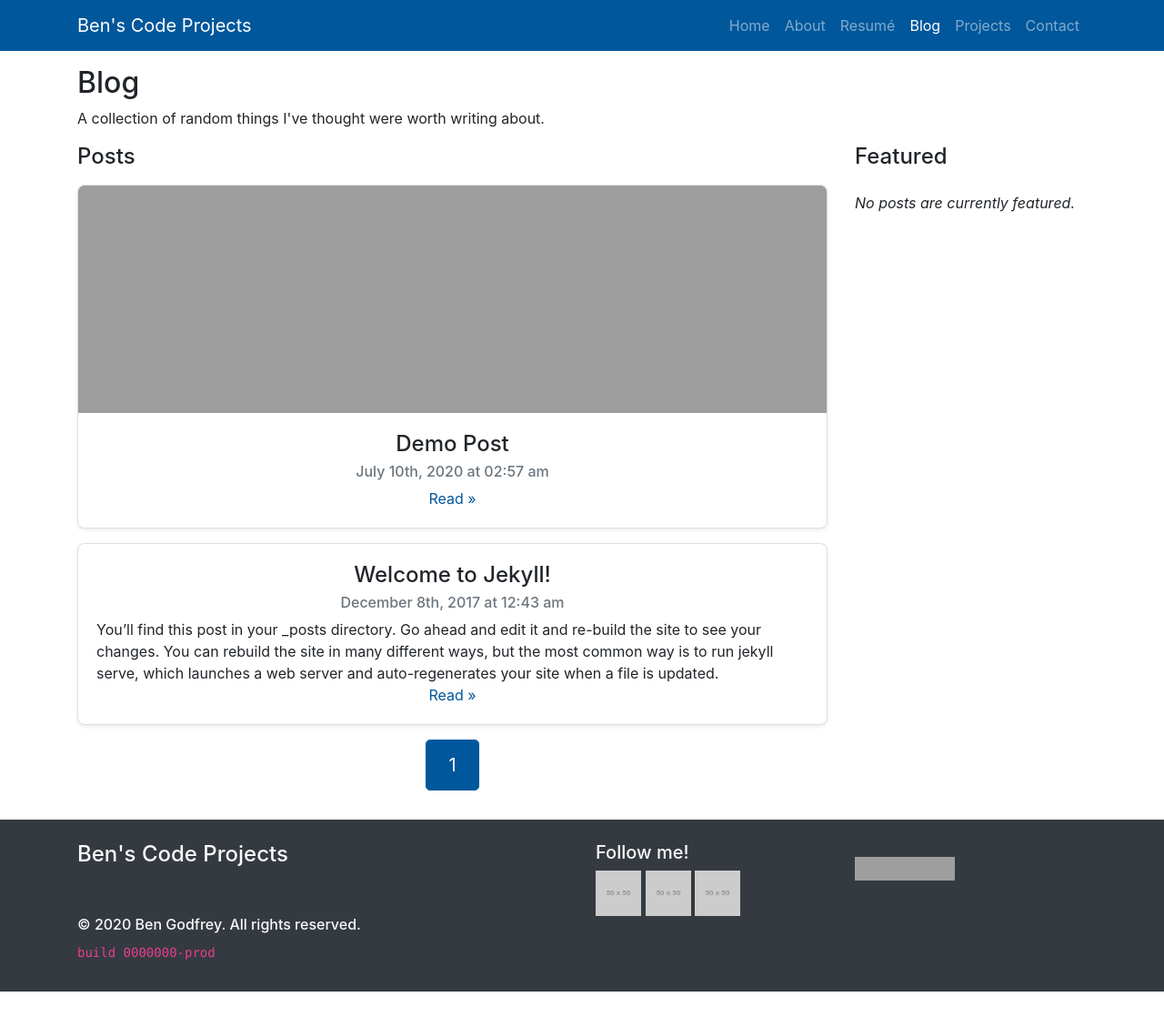
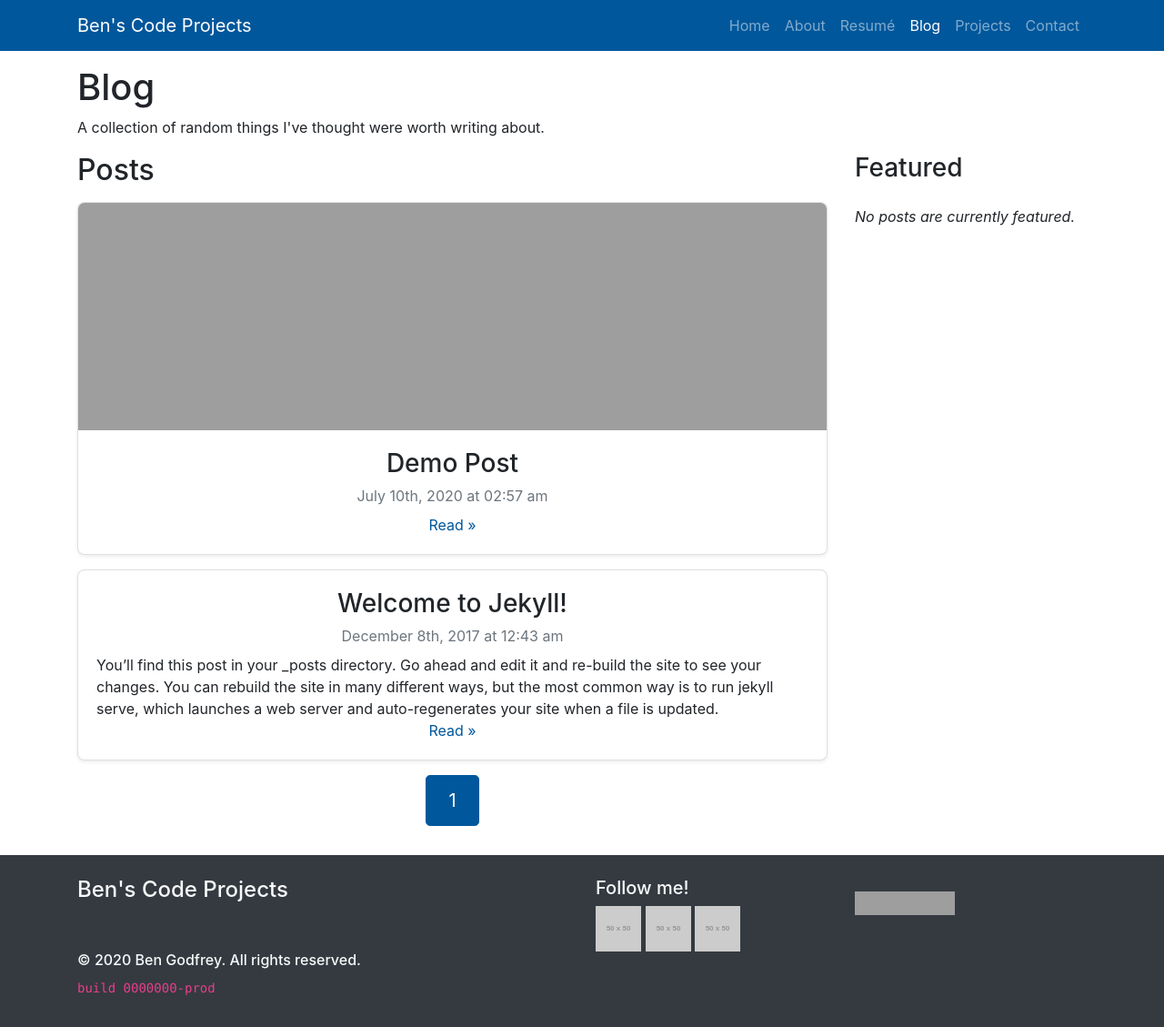
Before and after one commit to BenJetson/benjetson.github.io, a Jekyll site: the page built from blog/index.html, in a window 1280 px wide. Shown: the whole page at 91% size. Built offline with Jekyll 4.4.1, drawn with Linux system fonts in a browser that asks for light colours; the list of posts is cut into pages by our own code; before the commit the page ends 1090 px from its top, so only the background shows below that; grey boxes are pictures that could not be loaded.

Commit message:
Blog page accessibility improvements. #15

```diff
--- a/blog/index.html
+++ b/blog/index.html
@@ -5,7 +5,7 @@
 
 <div class="container py-3">
   <header class="mb-3">
-    <h2>Blog</h2>
+    <h1>Blog</h1>
     {% if paginator.page == 1 %}
     <p>
       A collection of random things I've thought were worth writing about.
@@ -14,7 +14,7 @@
   </header>
   <div class="row">
     <div class="col-xs-12 col-md-8 col-lg-9">
-      <h4>Posts</h4>
+      <h2>Posts</h2>
       <section class="my-3">
         {% for post in paginator.posts %}
         <div class="card text-center mb-3 shadow-sm blogpost-card">
@@ -27,17 +27,17 @@
           />
           {% endif %}
           <div class="card-body">
-            <h4 class="card-title">{{ post.title }}</h4>
-            <h6 class="card-subtitle mb-2 text-muted">
+            <h3 class="card-title">{{ post.title }}</h3>
+            <div class="card-subtitle mb-2 text-muted">
               {{ post.date | date_to_long_string: "ordinal", "US" }} at {{
               post.date | date: "%I:%M %P"}}
-            </h6>
+            </div>
             <div class="card-text text-left blogpost-excerpt">
               {%- comment -%} Exclude images and other tags here. {%- endcomment
               -%} {{ post.excerpt | markdownify | strip_html | markdownify }}
             </div>
             <a href="{{ post.url | prepend: site.url }}" class="stretched-link"
-              >Read &raquo;</a
+              >Read <span class="sr-only">Post</span>&raquo;</a
             >
           </div>
         </div>
@@ -159,7 +159,7 @@
       </nav>
     </div>
     <div class="col-xs-12 col-md-4 col-lg-3">
-      <h4>Featured</h4>
+      <h3>Featured</h3>
       <section class="my-3">
         {% assign featuredCount = 0 %}
         <!--  -->
@@ -172,7 +172,7 @@
           <a
             href="{{ post.url | prepend: site.url }}"
             class="list-group-item list-group-item-action"
-            ><h6>{{ post.title }}</h6>
+            ><p class="h6">{{ post.title }}</p>
             <small
               >{{ post.date | date_to_long_string: "ordinal", "US" }} at {{
               post.date | date: "%I:%M %P"}}</small
```
